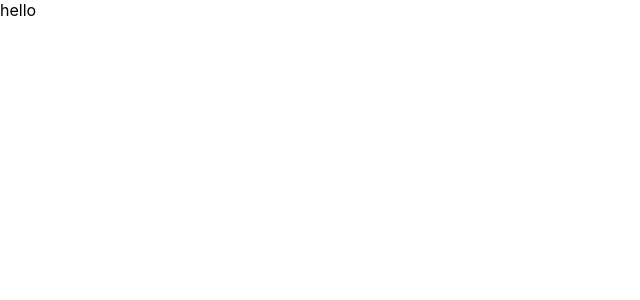
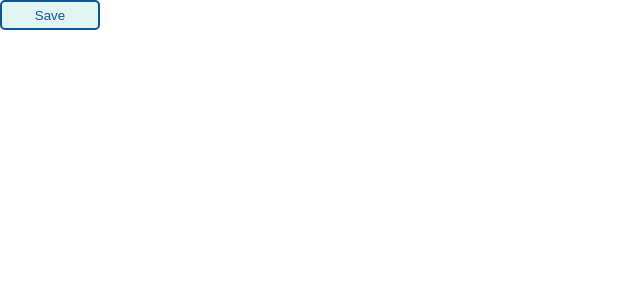
Before and after one commit to tutorials-coding/sass-sandbox, a React (Create React App) app: page / in a window 1280 px wide. Shown: the top 300 px of the page, without its empty margins (0-640 px from the left). Built offline with nearby package versions, Linux system fonts and the light colour scheme.

Commit message:
Add base examples

```diff
--- a/src/App.js
+++ b/src/App.js
@@ -3,9 +3,13 @@ import { Button } from './components/Button'
 import './App.css'
 
 function App() {
+  function handleClick() {
+    console.log('Save clicked')
+  }
+
   return (
     <div>
-      <Button />
+      <Button title="Save" onClick={handleClick} />
     </div>
   )
 }
--- a/src/components/Button/Button.js
+++ b/src/components/Button/Button.js
@@ -1,5 +1,9 @@
 import './Button.scss'
 
-export function Button() {
-  return <div>hello</div>
+export function Button({ title, onClick }) {
+  return (
+    <button className="button" onClick={onClick}>
+      <span className="button-title">{title}</span>
+    </button>
+  )
 }
--- a/src/components/Button/Button.scss
+++ b/src/components/Button/Button.scss
@@ -0,0 +1,29 @@
+.button {
+  width: 100px;
+  height: 30px;
+
+  cursor: pointer;
+
+  padding: 5px 10px;
+
+  background-color: #e1f5f3;
+  outline: none;
+
+  border: 2px solid #085698;
+  border-radius: 5px;
+
+  &:hover {
+    background-color: #6dacd0;
+  }
+
+  &:active {
+    background-color: #085698;
+    > .button-title {
+      color: #6dacd0;
+    }
+  }
+
+  > .button-title {
+    color: #085698;
+  }
+}
```
